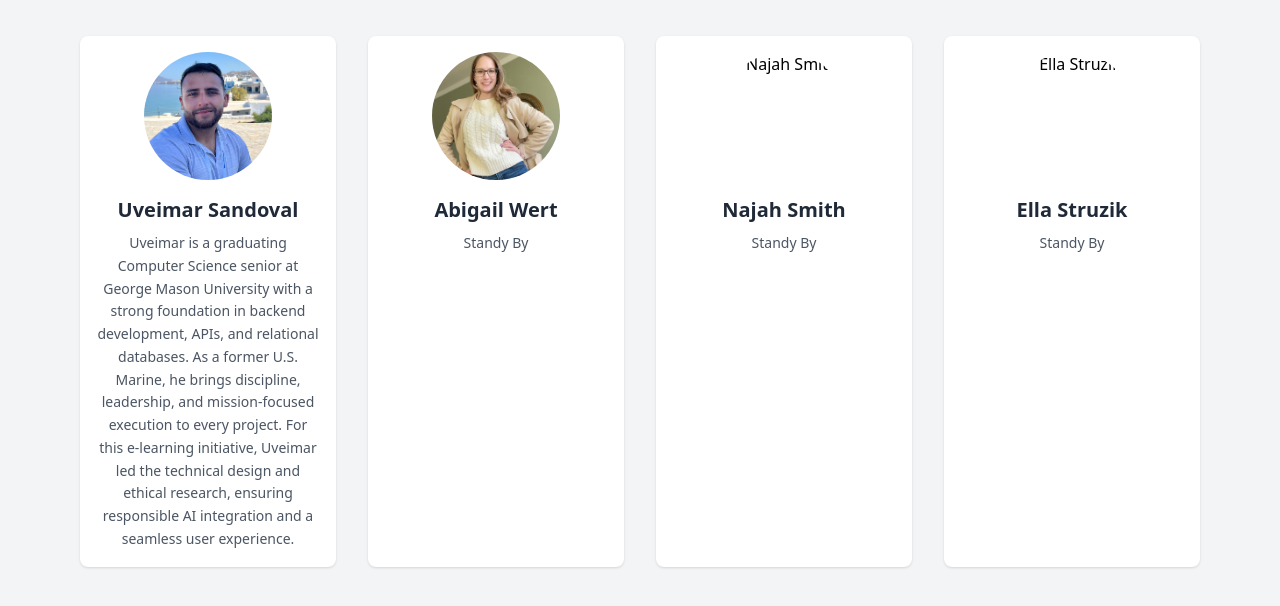
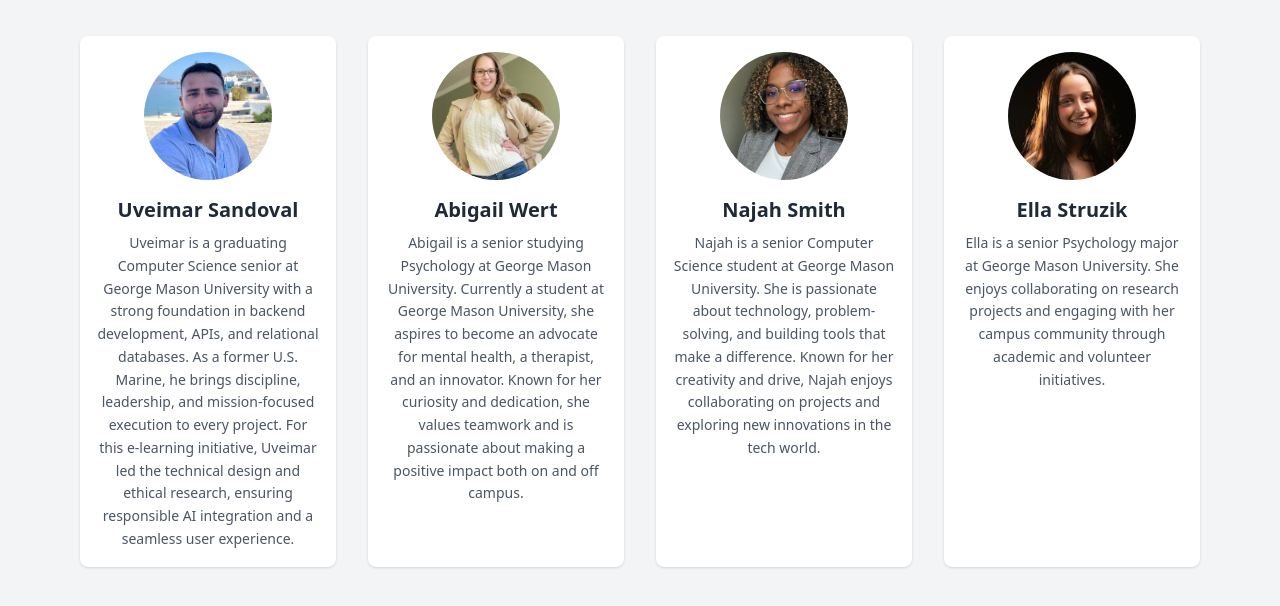
Before and after one commit to u-sandoval/Hi-Fi, a plain HTML site: page about.html in a window 1280 px wide. Shown: the part 256-862 px from the top of the page. Drawn offline with nearby package versions, Linux system fonts and the light colour scheme.

Commit message:
added more bios

```diff
--- a/about.html
+++ b/about.html
@@ -43,25 +43,25 @@
             <img src="assets/abigail.png" alt="Abigail Wert" class="w-32 h-32 mx-auto rounded-full object-cover mb-4">
             <h3 class="text-xl font-semibold text-gray-800 mb-2">Abigail Wert</h3>
             <p class="text-gray-600 text-sm leading-relaxed">
-                Standy By
+              Abigail is a senior studying Psychology at George Mason University. Currently a student at George Mason University, she aspires to become an advocate for mental health, a therapist, and an innovator. Known for her curiosity and dedication, she values teamwork and is passionate about making a positive impact both on and off campus.
             </p>
           </div>
 
           <!-- 👤 Member 3 -->
           <div class="bg-white shadow rounded-lg p-4 text-center">
-            <img src="assets/bob.png" alt="Najah Smith" class="w-32 h-32 mx-auto rounded-full object-cover mb-4">
+            <img src="assets/najah.png" alt="Najah Smith" class="w-32 h-32 mx-auto rounded-full object-cover mb-4">
             <h3 class="text-xl font-semibold text-gray-800 mb-2">Najah Smith</h3>
             <p class="text-gray-600 text-sm leading-relaxed">
-                Standy By
+              Najah is a senior Computer Science student at George Mason University. She is passionate about technology, problem-solving, and building tools that make a difference. Known for her creativity and drive, Najah enjoys collaborating on projects and exploring new innovations in the tech world.
             </p>
           </div>
 
           <!-- 👤 Member 4 -->
           <div class="bg-white shadow rounded-lg p-4 text-center">
-            <img src="assets/charlie.png" alt="Ella Struzik" class="w-32 h-32 mx-auto rounded-full object-cover mb-4">
+            <img src="assets/ella.png" alt="Ella Struzik" class="w-32 h-32 mx-auto rounded-full object-cover mb-4">
             <h3 class="text-xl font-semibold text-gray-800 mb-2">Ella Struzik</h3>
             <p class="text-gray-600 text-sm leading-relaxed">
-                Standy By
+              Ella is a senior Psychology major at George Mason University. She enjoys collaborating on research projects and engaging with her campus community through academic and volunteer initiatives.
             </p>
           </div>
 
```
Also changed, not shown: assets/ella.png (added), assets/najah.png (added).
